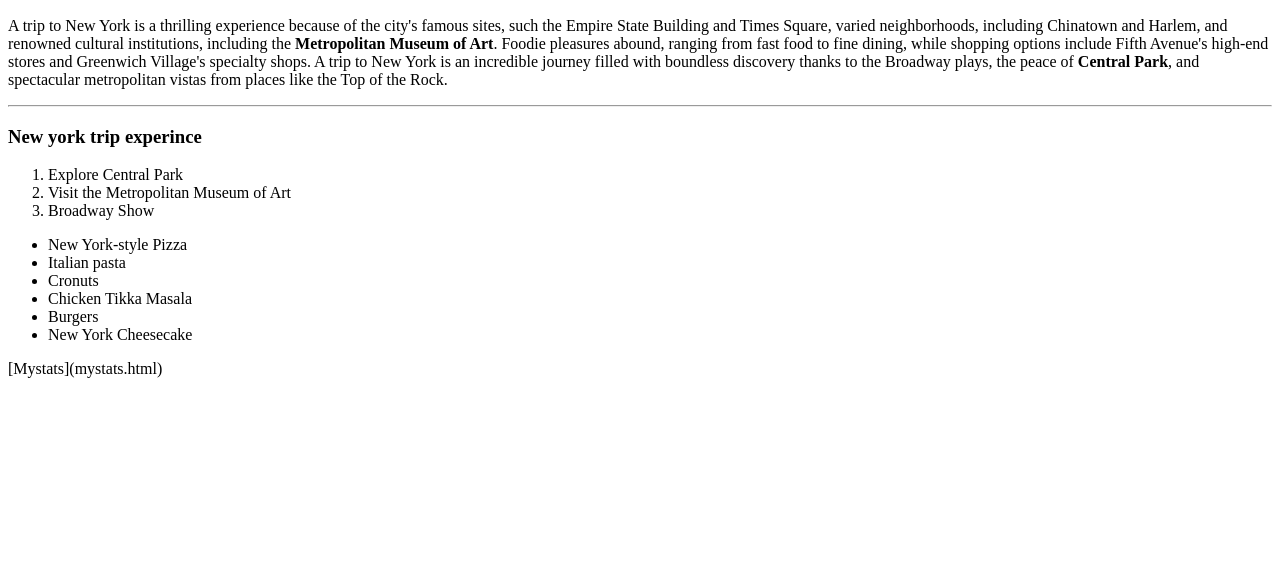
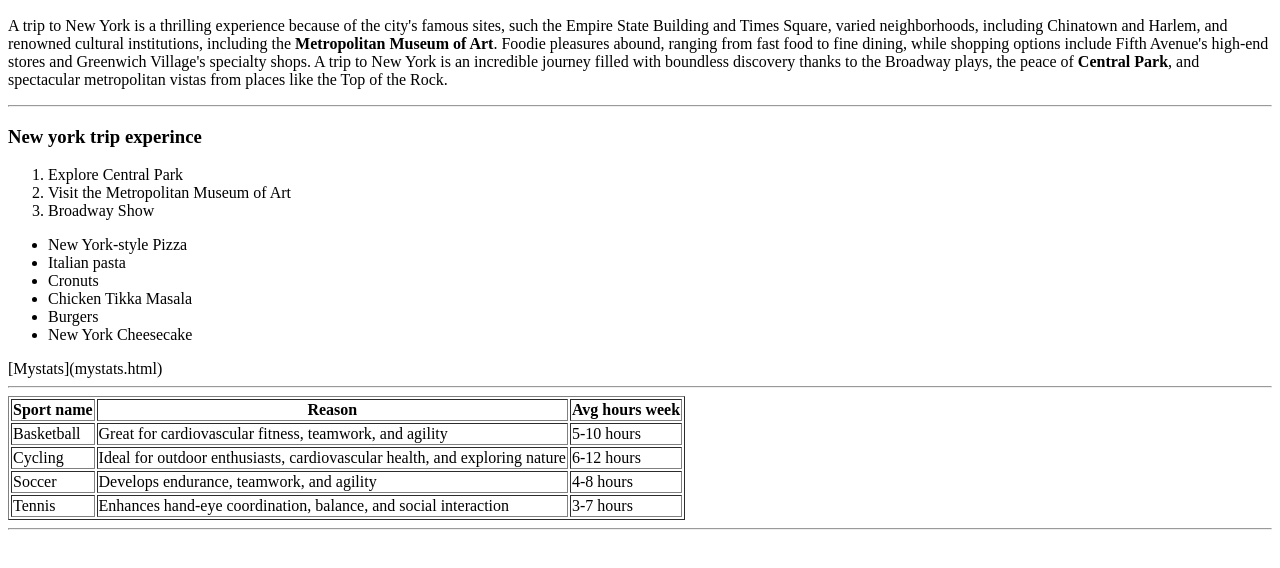
Before and after one commit to 44-563-WebApps-F23/44563-webapps-f23-assignment3-Saikumaar2308, a plain HTML site: page index.html in a window 1280 px wide. Shown: the part 110-678 px from the top of the page. Drawn offline with Linux system fonts and the light colour scheme.

Commit message:
Update index.html

```diff
--- a/index.html
+++ b/index.html
@@ -31,6 +31,37 @@
 
 
       [Mystats](mystats.html)
+        <hr>
+        <table border="1">
+        <tr><th>Sport name</th>
+            <th>Reason</th>
+            <th>Avg hours week</th>
+        </tr>
+        <tr>
+            <td>Basketball</td>
+            <td>Great for cardiovascular fitness, teamwork, and agility</td>
+            <td>5-10 hours</td>
+        </tr>
+        <tr>
+            <td>Cycling</td>
+            <td>Ideal for outdoor enthusiasts, cardiovascular health, and exploring nature</td>
+            <td>6-12 hours</td>
+        </tr>
+
+        <tr>
+        <td>Soccer</td>
+        <td>Develops endurance, teamwork, and agility</td>
+        <td>4-8 hours</td>
+        </tr>
+
+        <tr>
+            <td>Tennis</td>
+            <td>Enhances hand-eye coordination, balance, and social interaction	</td>
+            <td>3-7 hours</td>
+        </tr>
+
+        </table>
+        <hr>
 
 </body>
 </html>
```
